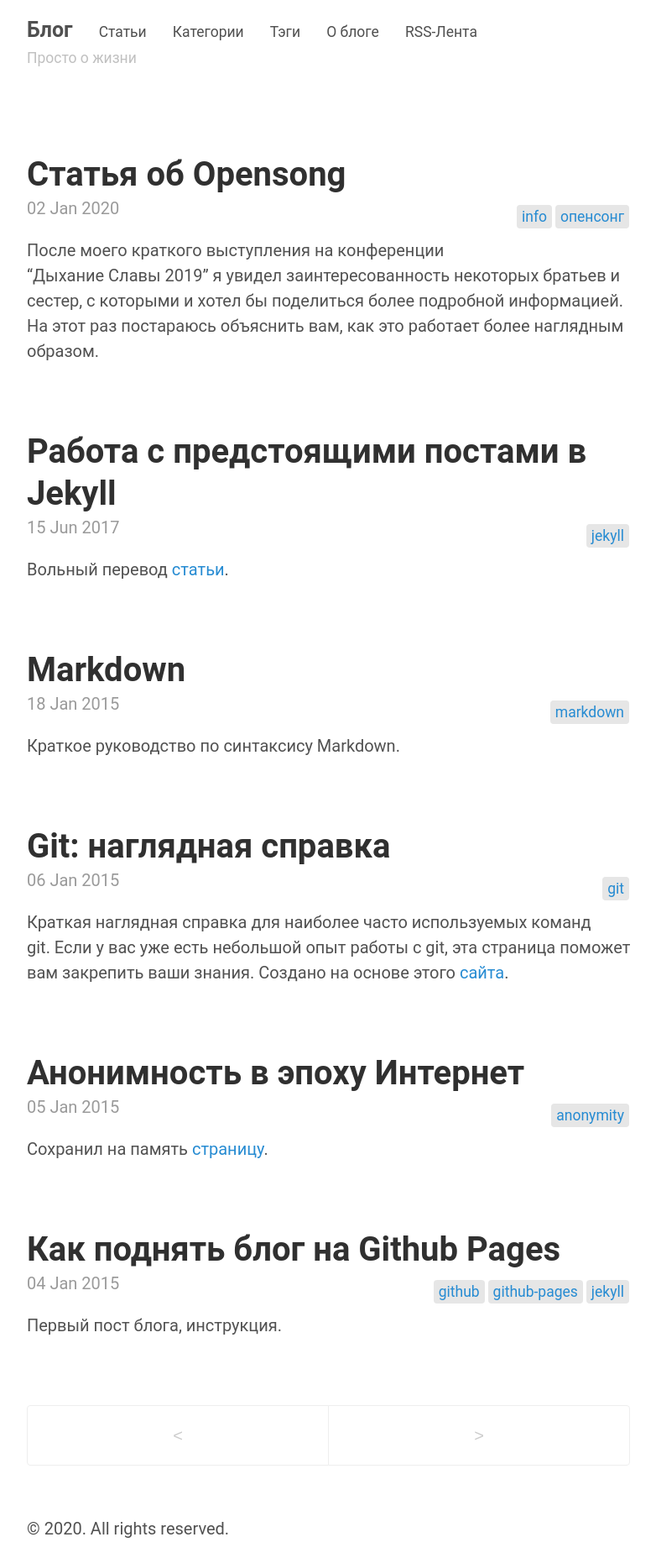
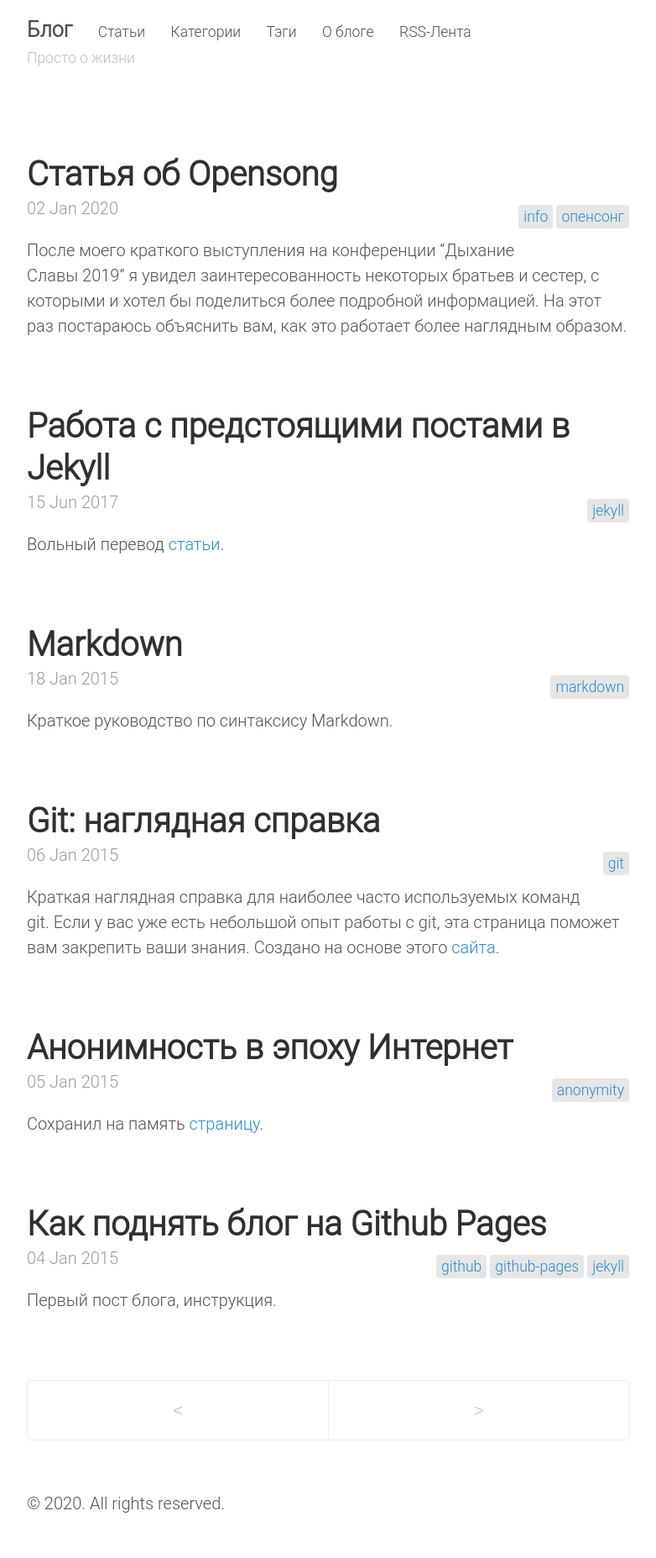
Before and after one commit to SergKnyz/alexblog, a Jekyll site: the page built from index.html, in a window 1280 px wide. Shown: the whole page at 84% size, without its empty margins (248-1030 px from the left). Built offline with Jekyll 4.4.1, drawn with Linux system fonts in a browser that asks for light colours; a script that is not in the unit is left out; the list of posts is cut into pages by our own code; after the commit the page ends 1825 px from its top, so only the background shows below that.

Commit message:
Update poole.css

```diff
--- a/public/css/poole.css
+++ b/public/css/poole.css
@@ -48,7 +48,7 @@ body {
 }
 
 html {
-  font-family: "Roboto", Roboto, Arial, sans-serif;
+  font-family: "Roboto Light", Roboto Light, Arial, sans-serif;
   font-size: 16px;
   line-height: 1.5;
 }
```
